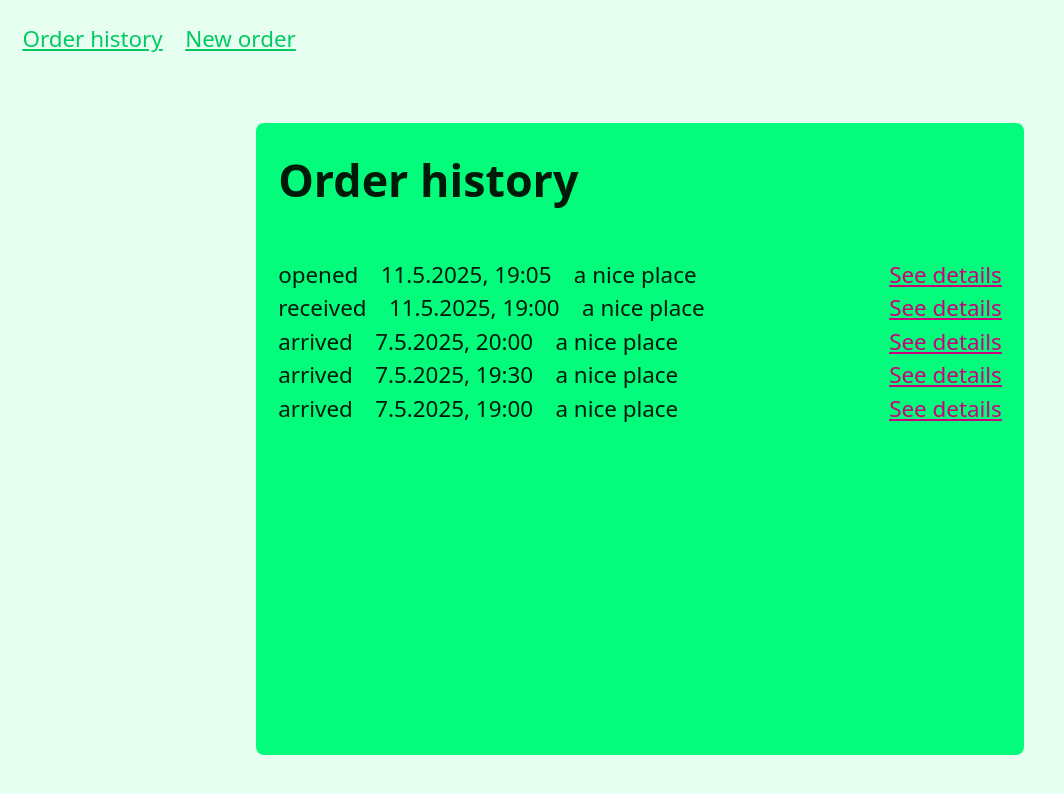
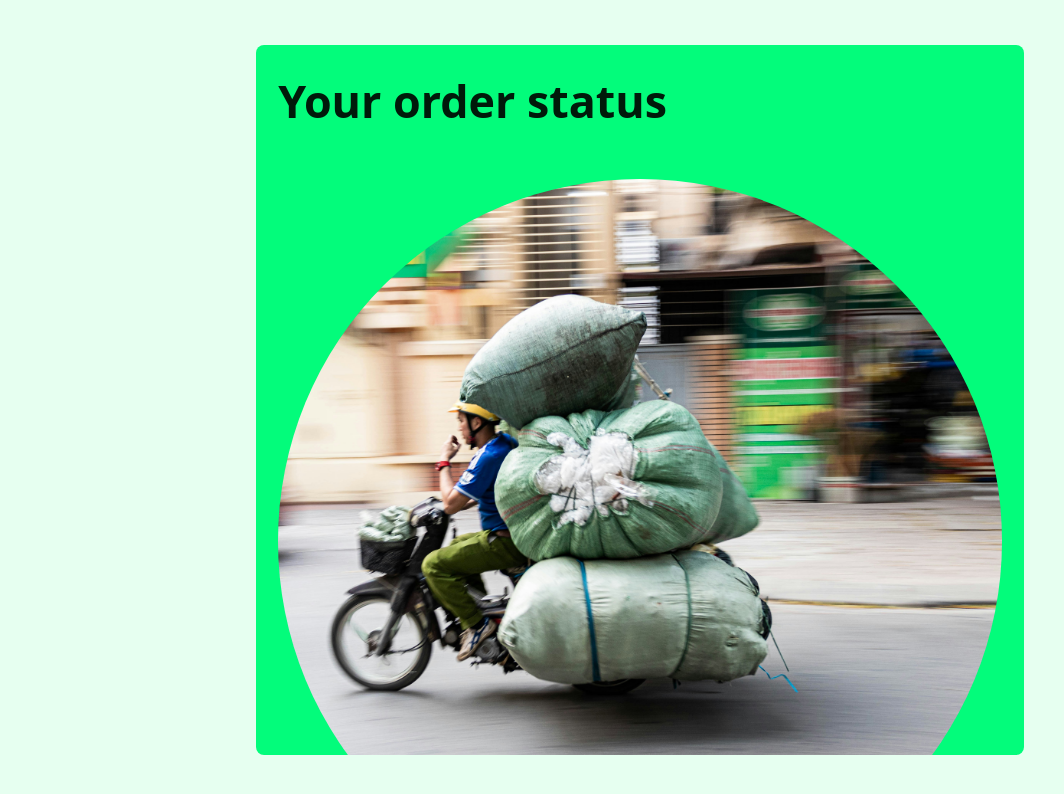
Before and after one commit to gregoryb79/int-fs-nov-24-delivery, a React (Vite) app: page /track-order/111111 in a window 1280 px wide. Shown: the top 794 px of the page, without its empty margins (0-1064 px from the left). Built offline with nearby package versions, Linux system fonts and the light colour scheme.

Commit message:
react router

```diff
--- a/package.json
+++ b/package.json
@@ -11,7 +11,8 @@
   },
   "dependencies": {
     "react": "^19.1.0",
-    "react-dom": "^19.1.0"
+    "react-dom": "^19.1.0",
+    "react-router": "^7.6.0"
   },
   "devDependencies": {
     "@eslint/js": "^9.25.0",
--- a/src/App.tsx
+++ b/src/App.tsx
@@ -4,15 +4,6 @@ import { OrderHistory } from "./pages/OrderHistory";
 import { NewOrder } from "./pages/NewOrder";
 
 import styles from "./App.module.scss";
-
-// 1. Create order history page (can still use mock data, but use async function)
-// 2. New order page (using a form)
-//    * start with hardcoded items in the order page
-//    * get items from "server"
-// 3. Tie it all together (save orders in local storage)
-// 4. Update order details and history to show items' price and total cost etc...
-// 5. Implement generic useAsync hook
-// 6. Solve prop-drilling and synced states problem??
 
 type AppPage =
   | "order-history"
@@ -21,16 +12,14 @@ type AppPage =
 
 export function App() {
   const [currentPage, setCurrentPage] = useState<AppPage>("order-history");
-  const [currentOrderId, setCurrentOrderId] = useState<string>();
+  const [currentOrderId] = useState<string>();
 
   return (
     <>
       <Nav onLinkClick={setCurrentPage} />
       <Main
         page={currentPage}
-        setPage={setCurrentPage}
         currentOrderId={currentOrderId}
-        setCurrentOrderId={setCurrentOrderId}
       />
     </>
   );
@@ -55,22 +44,17 @@ function Nav({ onLinkClick }: NavProps) {
 
 type MainProps = {
   page: AppPage,
-  setPage: (page: AppPage) => void,
   currentOrderId?: string,
-  setCurrentOrderId: (id?: string) => void;
 };
-function Main({ page, setPage, currentOrderId, setCurrentOrderId }: MainProps) {
+function Main({ page, currentOrderId }: MainProps) {
   switch (page) {
-    case "order-history": return <OrderHistory onSeeDetailsClick={(id) => {
-      setPage("track-order");
-      setCurrentOrderId(id);
-    }} />;
+    case "order-history": return <OrderHistory />;
     case "track-order":
       if (!currentOrderId) {
         return <p>error</p>;
       }
 
-      return <TrackOrder orderId={currentOrderId} />;
+      return <TrackOrder />;
     case "new-order": return <NewOrder />;
   }
 }
--- a/src/main.tsx
+++ b/src/main.tsx
@@ -1,11 +1,12 @@
 import { StrictMode } from "react";
 import { createRoot } from "react-dom/client";
-import { App } from "./App.tsx";
+import { RouterProvider } from "react-router";
+import { router } from "./router";
 
 import "./index.scss";
 
 createRoot(document.getElementById("root")!).render(
   <StrictMode>
-    <App />
+    <RouterProvider router={router} />
   </StrictMode>,
 );
--- a/src/pages/OrderHistory.tsx
+++ b/src/pages/OrderHistory.tsx
@@ -1,11 +1,11 @@
 import { useEffect, useState } from "react";
+import { Link } from "react-router";
 import { Main } from "../components/Main";
 import { listOrders, timestampFormater, type OrderList } from "../models/order";
 
 import styles from "./OrderHistory.module.scss";
 
-type OrderHistoryProps = { onSeeDetailsClick: (id: string) => void };
-export function OrderHistory({ onSeeDetailsClick }: OrderHistoryProps) {
+export function OrderHistory() {
     const { error, orders } = useOrders();
 
     if (error) {
@@ -29,13 +29,13 @@ export function OrderHistory({ onSeeDetailsClick }: OrderHistoryProps) {
     return (
         <Main>
             <h1>Order history</h1>
-            <OrderList orders={orders} onSeeDetailsClick={onSeeDetailsClick} />
+            <OrderList orders={orders} />
         </Main>
     );
 }
 
-type OrderListProps = { orders: OrderList, onSeeDetailsClick: (id: string) => void };
-function OrderList({ orders, onSeeDetailsClick }: OrderListProps) {
+type OrderListProps = { orders: OrderList };
+function OrderList({ orders }: OrderListProps) {
     if (!orders.length) {
         return (
             <p>No orders yet... Let's order something to eat!</p>
@@ -46,22 +46,19 @@ function OrderList({ orders, onSeeDetailsClick }: OrderListProps) {
         <ol>
             {orders
                 .sort((a, b) => b.timestamp - a.timestamp)
-                .map((order) => <li key={order.id}><OrderListItem {...order} onSeeDetailsClick={() => onSeeDetailsClick(order.id)} /></li>)}
+                .map((order) => <li key={order.id}><OrderListItem {...order} /></li>)}
         </ol>
     );
 }
 
-type OrderListItemProps = OrderList[number] & { onSeeDetailsClick: () => void };
-function OrderListItem({ phase, timestamp, restaurant, onSeeDetailsClick }: OrderListItemProps) {
+type OrderListItemProps = OrderList[number];
+function OrderListItem({ id, phase, timestamp, restaurant }: OrderListItemProps) {
     return (
         <article className={styles.order}>
             <p>{phase}</p>
             <time dateTime={timestamp.toString()}>{timestampFormater.format(timestamp)}</time>
             <p>{restaurant}</p>
-            <a className={styles.goToDetails} href="#" onClick={(e) => {
-                e.preventDefault();
-                onSeeDetailsClick();
-            }}>See details</a>
+            <Link to={`/track-order/${id}`} className={styles.goToDetails}>See details</Link>
         </article>
     );
 }
--- a/src/pages/TrackOrder.tsx
+++ b/src/pages/TrackOrder.tsx
@@ -4,15 +4,18 @@ import { Main } from "../components/Main";
 
 import styles from "./TrackOrder.module.scss";
 import cover from "../assets/order-status-cover.jpg";
+import { useParams } from "react-router";
 
-type TrackOrderProps = {
-    orderId: string,
-};
-export function TrackOrder({ orderId }: TrackOrderProps) {
+export function TrackOrder() {
+    const { orderId } = useParams<{ orderId: string }>();
     const [order, setOrder] = useState<Order>();
     const [error, setError] = useState<string>();
 
     useEffect(() => {
+        if (!orderId) {
+            return;
+        }
+
         let isCanceled = false;
 
         setOrder(undefined);
--- /dev/null
+++ b/src/router.tsx
@@ -0,0 +1,10 @@
+import { createBrowserRouter } from "react-router";
+import { OrderHistory } from "./pages/OrderHistory";
+import { NewOrder } from "./pages/NewOrder";
+import { TrackOrder } from "./pages/TrackOrder";
+
+export const router = createBrowserRouter([
+    { path: "/order-history", Component: OrderHistory },
+    { path: "/new-order", Component: NewOrder },
+    { path: "/track-order/:orderId", Component: TrackOrder },
+]);
```
Also changed, not shown: 1 other file (tests, documents, lock files or other folders).
